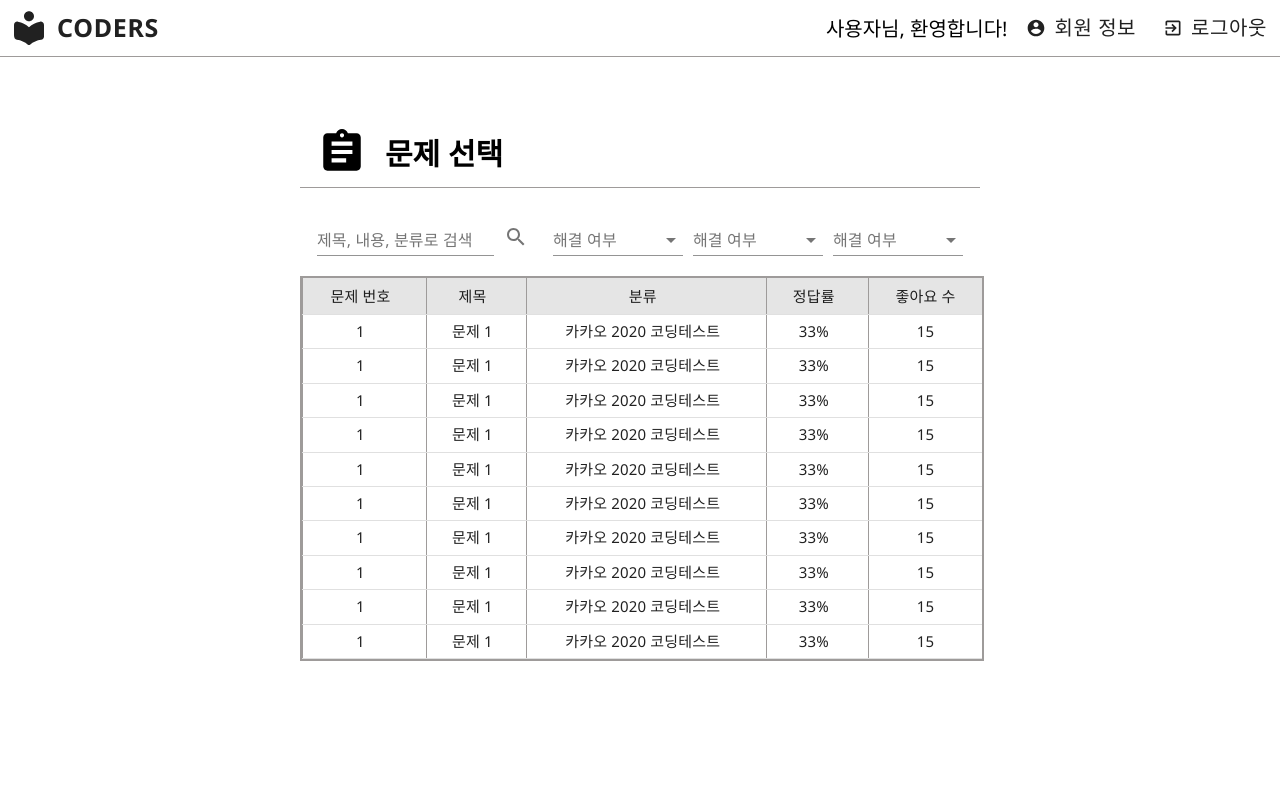
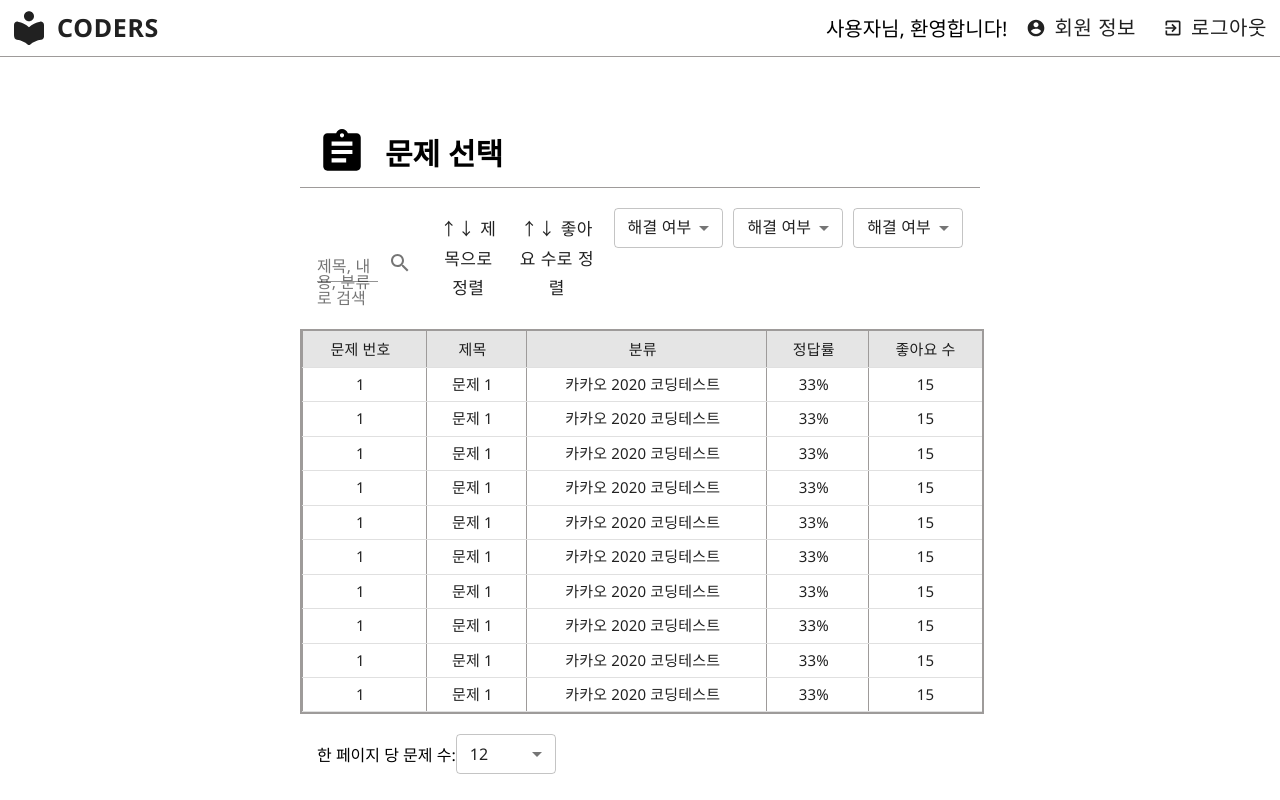
Before and after one commit to CSUOS/coders, a React (Create React App) app in the folder frontend/: page / in a window 1280 px wide. Built offline with nearby package versions, Linux system fonts and the light colour scheme.

Commit message:
Add eslint rule and Refactor Dropdown

```diff
--- a/frontend/src/components/UI/Dropdown.js
+++ b/frontend/src/components/UI/Dropdown.js
@@ -1,13 +1,7 @@
 import React, { useState } from 'react';
-import {
-	Grid,
-	InputLabel,
-	MenuItem,
-	FormControl,
-	Select,
-} from '@material-ui/core';
+import { Grid, MenuItem, FormControl, Select } from '@material-ui/core';
 
-const Dropdown = ({ label, values, defaultValue }) => {
+const Dropdown = ({ label, values, defaultValue, hasLabel = true }) => {
 	const [state, setState] = useState();
 
 	const handleChange = (event) => {
@@ -17,19 +11,21 @@ const Dropdown = ({ label, values, defaultValue }) => {
 	return (
 		<Grid className="dropdown">
 			<FormControl
-				// variant="outlined"
-				// size="small"
+				variant="outlined"
+				size="small"
 				className="dropdown-form"
 			>
-				<InputLabel>{label}</InputLabel>
 				<Select
 					value={state}
 					onChange={handleChange}
 					defaultValue={defaultValue}
+					displayEmpty
 				>
-					<MenuItem>
-						<em>선택 없음</em>
-					</MenuItem>
+					{hasLabel ? (
+						<MenuItem disabled>
+							<em>{label}</em>
+						</MenuItem>
+					) : undefined}
 					{values.map((value) => (
 						<MenuItem value={value}>{value}</MenuItem>
 					))}
--- a/frontend/src/components/View/HomeView.js
+++ b/frontend/src/components/View/HomeView.js
@@ -1,30 +1,39 @@
 import React from 'react';
-import { Grid } from '@material-ui/core';
+import { Grid, Button } from '@material-ui/core';
 import { PageHeader, Dropdown, SearchInput, ProblemTable } from '../UI';
 
 const HomeView = () => {
 	const mainTitle = '문제 선택';
 	const label1 = '해결 여부';
-	const values = ['해결', '미해결'];
+	const values1 = ['해결', '미해결'];
 	const label2 = '제목, 내용, 분류로 검색';
 	const tableHead = ['문제 번호', '제목', '분류', '정답률', '좋아요 수'];
 	const tableBody = [1, '문제 1', '카카오 2020 코딩테스트', `33%`, 15];
+	const label3 = '↑↓ 제목으로 정렬';
+	const label4 = '↑↓ 좋아요 수로 정렬';
+	const label5 = '한 페이지 당 문제 수:';
+	const dropdownHasLabel = false;
+	const values2 = Array(12).fill(12);
 	return (
 		<Grid className="home">
 			<Grid className="home-container">
 				<PageHeader mainTitle={mainTitle} />
 				<Grid className="home-content">
 					<Grid className="home-tableselector">
-						<SearchInput label={label2} />
+						<Grid className="home-tableselector-start">
+							<SearchInput label={label2} />
+							<Button>{label3}</Button>
+							<Button>{label4}</Button>
+						</Grid>
 						<Grid className="home-dropdowns">
 							<Grid className="home-dropdown">
-								<Dropdown label={label1} values={values} />
+								<Dropdown label={label1} values={values1} />
 							</Grid>
 							<Grid className="home-dropdown">
-								<Dropdown label={label1} values={values} />
+								<Dropdown label={label1} values={values1} />
 							</Grid>
 							<Grid className="home-dropdown">
-								<Dropdown label={label1} values={values} />
+								<Dropdown label={label1} values={values1} />
 							</Grid>
 						</Grid>
 					</Grid>
@@ -32,6 +41,16 @@ const HomeView = () => {
 						head={tableHead}
 						rows={[...Array(10)].map(() => tableBody)}
 					/>
+					<Grid className="home-tableselector">
+						<Grid className="home-tableselector-start">
+							{label5}
+							<Dropdown
+								hasLabel={dropdownHasLabel}
+								values={values2}
+								defaultValue={12}
+							/>
+						</Grid>
+					</Grid>
 				</Grid>
 			</Grid>
 		</Grid>
--- a/frontend/src/scss/UI/_dropdown.scss
+++ b/frontend/src/scss/UI/_dropdown.scss
@@ -1,5 +1,5 @@
 .dropdown{
-	min-width: 130px;
+	min-width: 100px;
 	.dropdown-form{
 		display: flex;
 		width: 100%;
--- a/frontend/src/scss/UI/_searchinput.scss
+++ b/frontend/src/scss/UI/_searchinput.scss
@@ -1,6 +1,5 @@
 .searchinput{
 	display: flex;
-	width: 100%;
 	.searchinput-container{
 		display: flex;
 		width: 100%;
--- a/frontend/src/scss/view/_home.scss
+++ b/frontend/src/scss/view/_home.scss
@@ -10,10 +10,16 @@
 				display: flex;
 				justify-content: space-between;
 				padding: 20px 17px;
+				.home-tableselector-start{
+					display: inline-flex;
+					align-items: center;
+					Button{
+						font-size: 17px;
+						font-weight: 400;
+					}
+				}
 				.home-dropdowns{
-					display: flex;
-					width: 100%;
-					justify-content: flex-end;
+					display: inline-flex;
 					.home-dropdown{
 						margin-left: 10px;
 					}
```
Also changed, not shown: frontend/.eslintrc.js, 1 other file (tests, documents, lock files or other folders).
